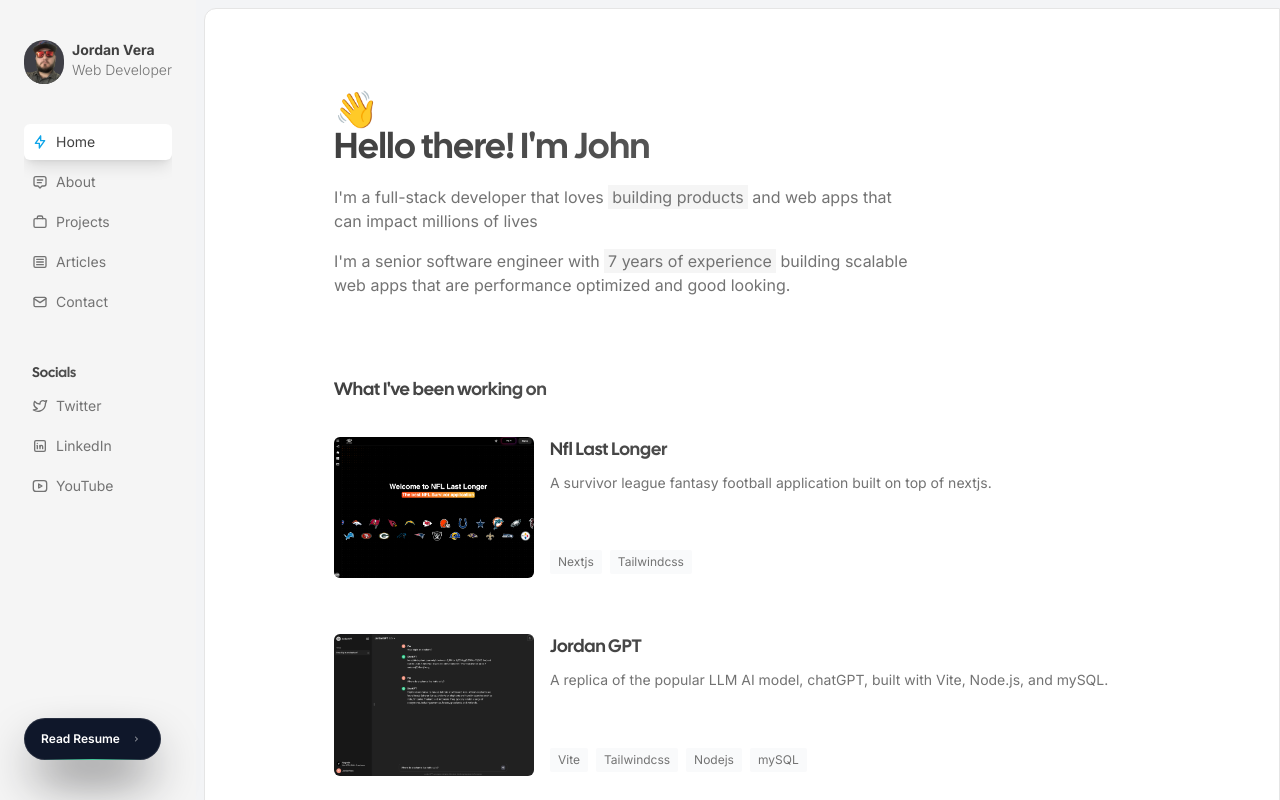
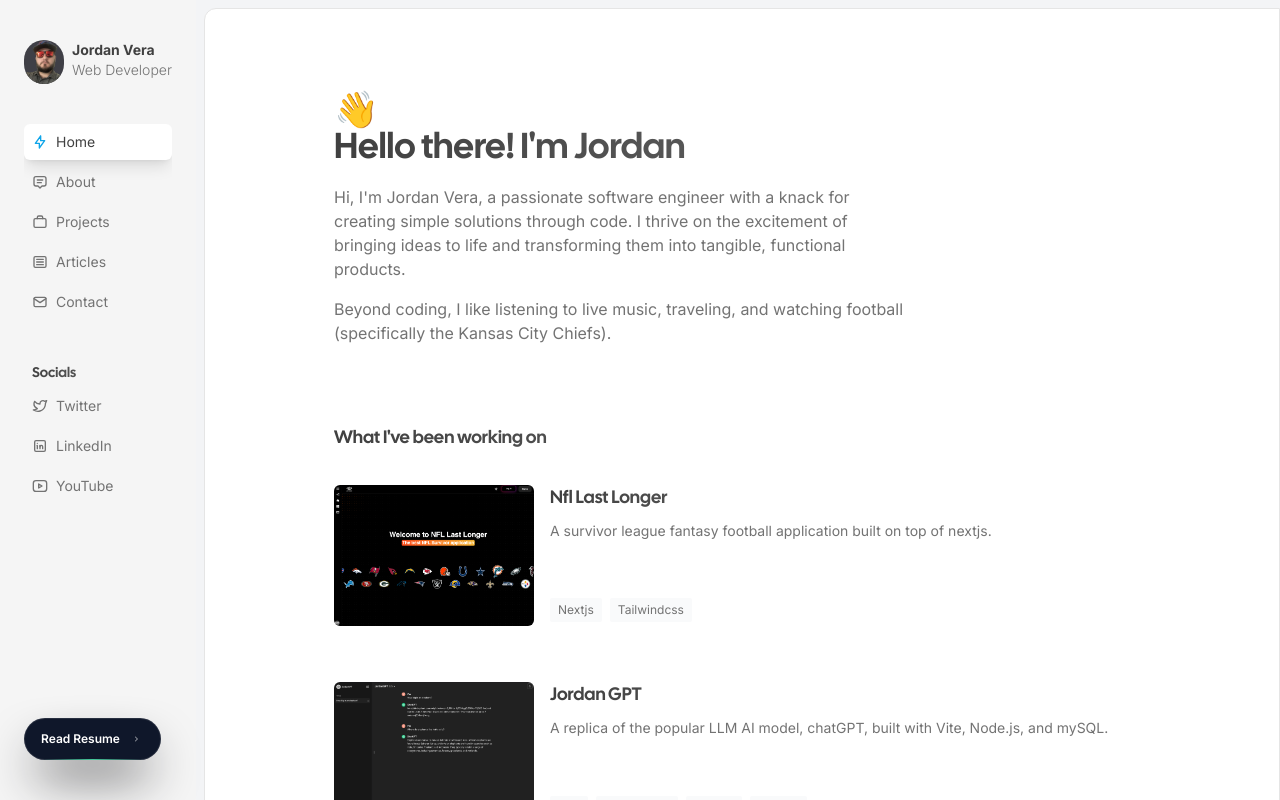
Before and after one commit to JordanVera/portfolio-aceternity, a Next.js app: page / in a window 1280 px wide. Built offline with nearby package versions, Linux system fonts and the light colour scheme.

Commit message:
chore: Update landing page content and author name

```diff
--- a/src/app/page.tsx
+++ b/src/app/page.tsx
@@ -1,25 +1,25 @@
-import { Container } from "@/components/Container";
-import { Heading } from "@/components/Heading";
-import { Highlight } from "@/components/Highlight";
-import { Paragraph } from "@/components/Paragraph";
-import { Products } from "@/components/Products";
-import { TechStack } from "@/components/TechStack";
-import Image from "next/image";
+import { Container } from '@/components/Container';
+import { Heading } from '@/components/Heading';
+import { Highlight } from '@/components/Highlight';
+import { Paragraph } from '@/components/Paragraph';
+import { Products } from '@/components/Products';
+import { TechStack } from '@/components/TechStack';
+import Image from 'next/image';
 
 export default function Home() {
   return (
     <Container>
       <span className="text-4xl">👋</span>
-      <Heading className="font-black">Hello there! I&apos;m John</Heading>
+      <Heading className="font-black">Hello there! I&apos;m Jordan</Heading>
       <Paragraph className="max-w-xl mt-4">
-        I&apos;m a full-stack developer that loves{" "}
-        <Highlight>building products</Highlight> and web apps that can impact
-        millions of lives
+        Hi, I'm Jordan Vera, a passionate software engineer with a knack for
+        creating simple solutions through code. I thrive on the excitement of
+        bringing ideas to life and transforming them into tangible, functional
+        products.
       </Paragraph>
       <Paragraph className="max-w-xl mt-4">
-        I&apos;m a senior software engineer with{" "}
-        <Highlight>7 years of experience</Highlight> building scalable web apps
-        that are performance optimized and good looking.
+        Beyond coding, I like listening to live music, traveling, and watching
+        football (specifically the Kansas City Chiefs).
       </Paragraph>
       <Heading
         as="h2"
```
